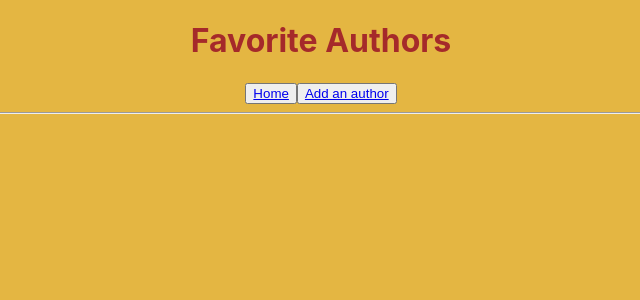
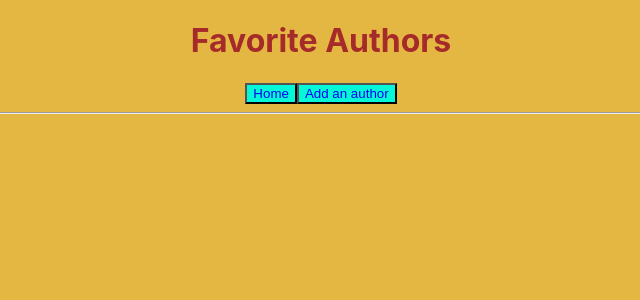
Before and after one commit to PaulDeUlloa/MERN_Authors, a React (Create React App) app in the folder client/: page / in a window 1280 px wide. Shown: the top 300 px of the page, without its empty margins (319-959 px from the left). Built offline with nearby package versions, Linux system fonts and the light colour scheme.

Commit message:
navbar buttons coloring change and text decoration change

```diff
--- a/client/src/App.css
+++ b/client/src/App.css
@@ -41,6 +41,14 @@ body{
   background-color: rgb(228, 182, 66);
 }
 
+#navbarButtonsStyling{
+  background-color: rgb(4, 248, 215);
+}
+
+#navbarLinksFontColor{
+  text-decoration: none;
+}
+
 #favAuthorsColoring{
   color: brown;
 }
--- a/client/src/App.jsx
+++ b/client/src/App.jsx
@@ -8,11 +8,15 @@ function App() {
   return (
     <div className="App">
       <h1 id="favAuthorsColoring">Favorite Authors</h1>
-      <button>
-        <Link to="/authors">Home</Link>
+      <button id="navbarButtonsStyling">
+        <Link to="/authors" id="navbarLinksFontColor">
+          Home
+        </Link>
       </button>
-      <button>
-        <Link to="/authors/new">Add an author</Link>
+      <button id="navbarButtonsStyling">
+        <Link to="/authors/new" id="navbarLinksFontColor">
+          Add an author
+        </Link>
       </button>
       <hr />
       <Routes>
```
